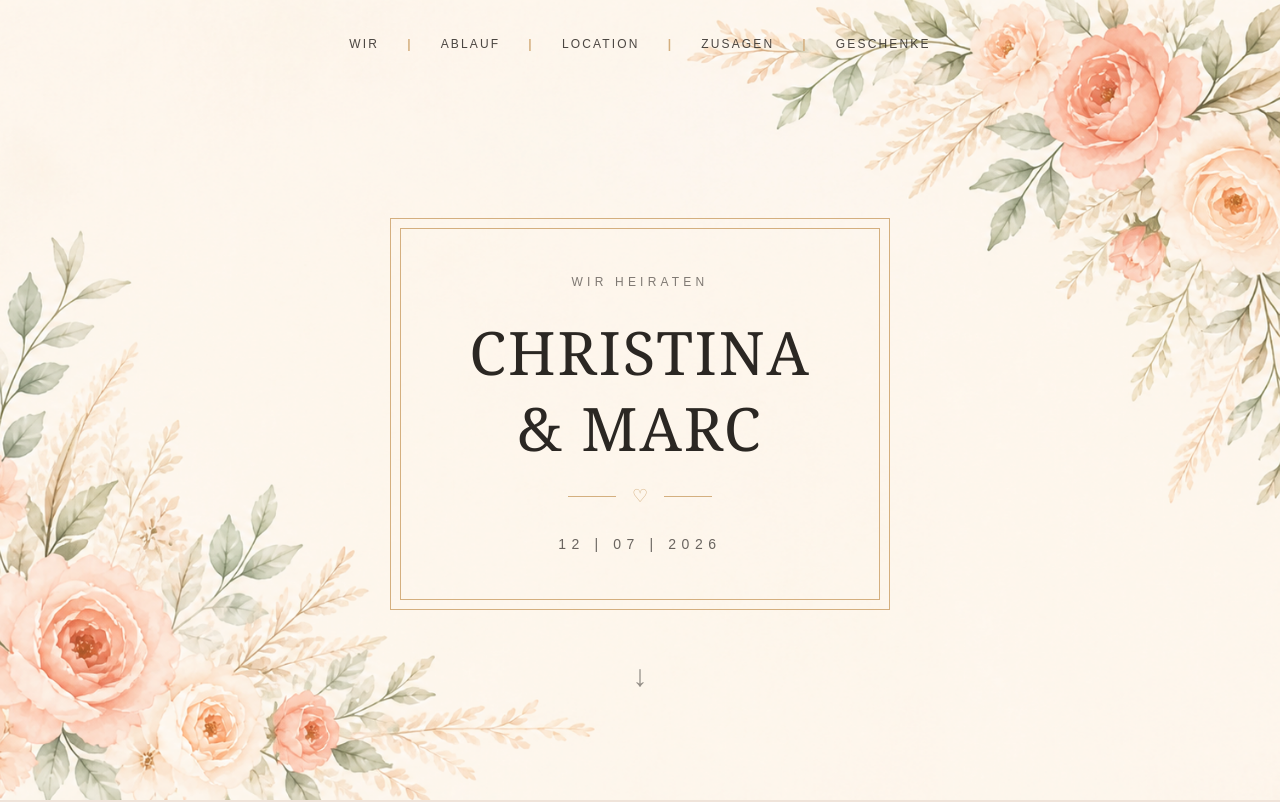
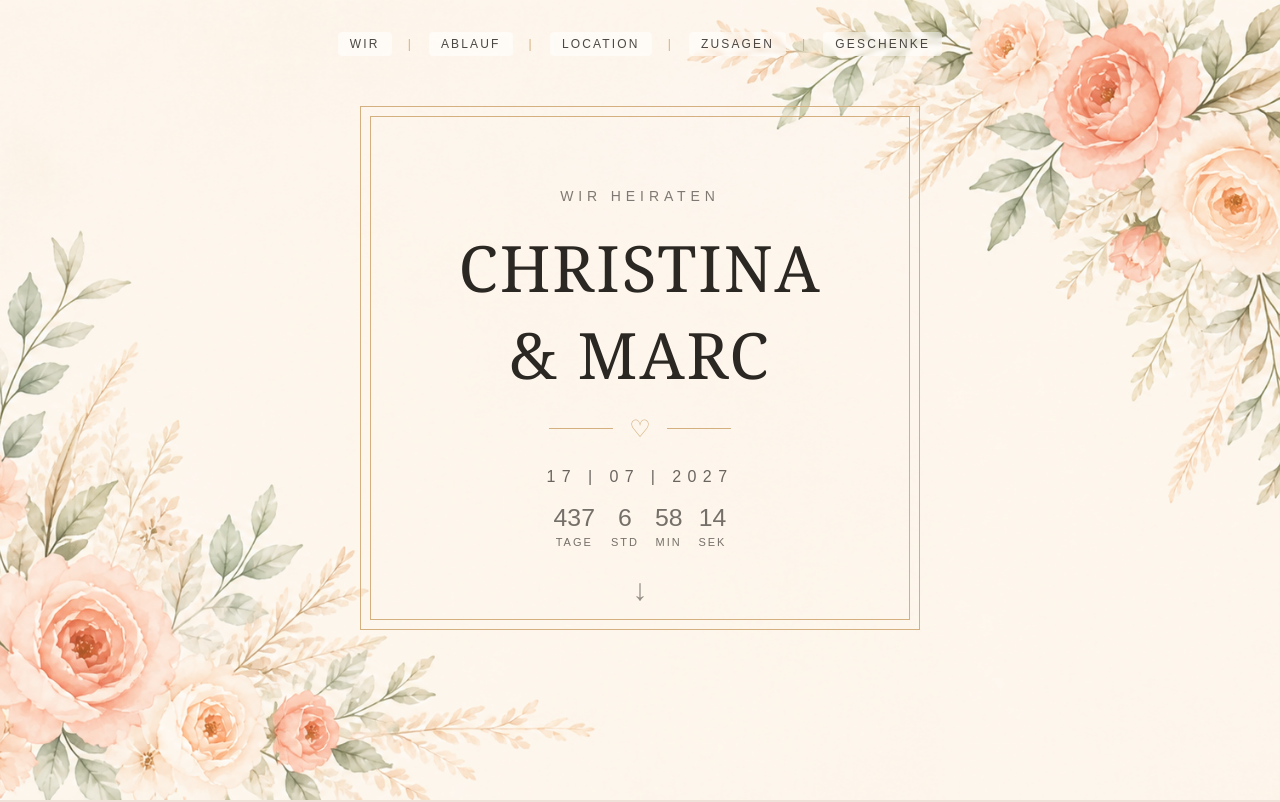
Before and after one commit to janmdl1/Hochzeits-websiteCM, a Next.js app: page / in a window 1280 px wide. Shown: the top 802 px of the page. Built offline with nearby package versions, Linux system fonts and the light colour scheme.

Commit message:
Hero Seite aufwerten und für große Bildschirme skalierbar machen

```diff
--- a/app/page.tsx
+++ b/app/page.tsx
@@ -1,9 +1,43 @@
+"use client";
+
+import { useEffect, useState } from "react";
+
 export default function Home() {
+  const weddingDate = new Date("2027-07-17T00:00:00");
+
+  const calculateTimeLeft = () => {
+    const now = new Date().getTime();
+    const difference = weddingDate.getTime() - now;
+
+    return {
+      days: Math.max(Math.floor(difference / (1000 * 60 * 60 * 24)), 0),
+      hours: Math.max(Math.floor((difference / (1000 * 60 * 60)) % 24), 0),
+      minutes: Math.max(Math.floor((difference / 1000 / 60) % 60), 0),
+      seconds: Math.max(Math.floor((difference / 1000) % 60), 0),
+    };
+  };
+
+  const [timeLeft, setTimeLeft] = useState({
+  days: 0,
+  hours: 0,
+  minutes: 0,
+  seconds: 0,
+});
+
+useEffect(() => {
+  setTimeLeft(calculateTimeLeft());
+
+  const timer = setInterval(() => {
+    setTimeLeft(calculateTimeLeft());
+  }, 1000);
+
+  return () => clearInterval(timer);
+}, []);
+
   return (
     <main className="min-h-screen bg-[#fbf7f1] text-[#2b2723]">
       {/* HERO */}
-      <section className="relative min-h-screen overflow-hidden px-6 bg-[#fbf7f1]">
-        {/* Floral background */}
+      <section className="relative min-h-[100svh] overflow-hidden bg-[#fbf7f1] px-6">
         <img
           src="/floral.png"
           alt=""
@@ -11,90 +45,85 @@ export default function Home() {
         />
 
         {/* Navigation */}
-        <nav className="relative z-10 flex flex-wrap items-center justify-center gap-4 pt-8 text-xs font-semibold uppercase tracking-[0.18em] text-[#2b2723]/85">
-          <a
-            href="#story"
-            className="rounded px-3 py-1 font-light transition hover:bg-white/50 hover:text-[#2b2723] hover:font-normal hover:tracking-[0.19em]"
-          >
-            Wir
-          </a>
-          <span className="text-[#d4af7f]">|</span>
-
-          <a
-            href="#ablauf"
-            className="rounded px-3 py-1 font-light transition hover:bg-white/50 hover:text-[#2b2723] hover:font-normal hover:tracking-[0.19em]"
-          >
-            Ablauf
-          </a>
-          <span className="text-[#d4af7f]">|</span>
-
-          <a
-            href="#location"
-            className="rounded px-3 py-1 font-light transition hover:bg-white/50 hover:text-[#2b2723] hover:font-normal hover:tracking-[0.19em]"
-          >
-            Location
-          </a>
-          <span className="text-[#d4af7f]">|</span>
-
-          <a
-            href="#rsvp"
-            className="rounded px-3 py-1 font-light transition hover:bg-white/50 hover:text-[#2b2723] hover:font-normal hover:tracking-[0.19em]"
-          >
-            Zusagen
-          </a>
-          <span className="text-[#d4af7f]">|</span>
-
-          <a
-            href="#geschenke"
-            className="rounded px-3 py-1 font-light transition hover:bg-white/50 hover:text-[#2b2723] hover:font-normal hover:tracking-[0.19em]"
-          >
-            Geschenke
-          </a>
+        <nav className="relative z-10 flex flex-wrap items-center justify-center gap-4 pt-8 text-xs uppercase tracking-[0.18em] text-[#2b2723]/85">
+          {[
+            ["Wir", "#story"],
+            ["Ablauf", "#ablauf"],
+            ["Location", "#location"],
+            ["Zusagen", "#rsvp"],
+            ["Geschenke", "#geschenke"],
+          ].map(([label, href], index, array) => (
+            <div key={label} className="flex items-center gap-4">
+              <a
+                href={href}
+                className="rounded bg-white/50 px-3 py-1 font-light backdrop-blur-[2px] transition hover:bg-white/90 hover:font-normal hover:tracking-[0.19em] hover:text-[#2b2723]"
+              >
+                {label}
+              </a>
+              {index < array.length - 1 && (
+                <span className="text-[#d4af7f]">|</span>
+              )}
+            </div>
+          ))}
         </nav>
 
         {/* Hero content */}
-        <div className="relative z-10 mt-16 flex min-h-[80vh] flex-col items-center justify-center text-center sm:mt-20">
-          {/* Name box */}
-          <div className="relative mx-auto w-full max-w-[500px] px-8 py-10 sm:px-14 sm:py-14">
-            {/* outer frame */}
+        <div className="relative z-10 flex min-h-[72vh] flex-col items-center justify-center pt-6 text-center sm:pt-12">
+          <div className="relative mx-auto flex w-full max-w-[460px] items-center justify-center px-6 py-6 sm:px-12 sm:py-12 xl:max-w-[560px] xl:px-20 xl:py-20 2xl:max-w-[650px]">
             <div className="absolute inset-0 border border-[#d4af7f]" />
-
-            {/* inner frame */}
             <div className="absolute inset-[10px] border border-[#d4af7f]" />
 
-            {/* content */}
-            <div className="relative">
-              <p className="mb-8 text-xs uppercase tracking-[0.35em] text-[#2b2723]/60">
+            <div className="relative flex flex-col items-center justify-center text-center">
+              <p className="mb-6 text-xs uppercase tracking-[0.35em] text-[#2b2723]/60 xl:text-sm">
                 Wir heiraten
               </p>
 
               <h1 className="font-serif font-light uppercase leading-[1.18] tracking-[0.12em]">
-                <span className="block text-[2.35rem] sm:text-5xl md:text-6xl">
+                <span className="block text-[1.45rem] sm:text-[2rem] md:text-[2.6rem] xl:text-[4rem] 2xl:text-[5.2rem]">
                   Christina
                 </span>
 
-                <span className="mt-3 block text-[2.35rem] sm:mt-4 sm:text-5xl md:text-6xl">
+                <span className="mt-2 block text-[1.45rem] sm:mt-3 sm:text-[2rem] md:text-[2.6rem] xl:text-[4rem] 2xl:text-[5.2rem]">
                   & Marc
                 </span>
               </h1>
 
-              {/* heart + lines */}
-              <div className="mt-6 flex items-center justify-center gap-4 text-[#d4af7f]">
-                <span className="h-px w-12 bg-[#d4af7f]" />
-                <span className="text-lg">♡</span>
-                <span className="h-px w-12 bg-[#d4af7f]" />
+              <div className="mt-5 flex items-center justify-center gap-4 text-[#d4af7f]">
+                <span className="h-px w-12 bg-[#d4af7f] xl:w-16" />
+                <span className="text-lg xl:text-2xl">♡</span>
+                <span className="h-px w-12 bg-[#d4af7f] xl:w-16" />
               </div>
 
-              <p className="mt-6 text-sm tracking-[0.4em] text-[#2b2723]/70">
-                12 | 07 | 2026
-              </p>
+              <div className="mt-5">
+                <p className="text-sm tracking-[0.4em] text-[#2b2723]/70 xl:text-base">
+                  17 | 07 | 2027
+                </p>
+
+                <div className="mt-3 flex items-center justify-center gap-2 text-[#2b2723]/65 sm:gap-4">
+                  {[
+                    [timeLeft.days, "Tage"],
+                    [timeLeft.hours, "Std"],
+                    [timeLeft.minutes, "Min"],
+                    [timeLeft.seconds, "Sek"],
+                  ].map(([value, label]) => (
+                    <div key={label} className="text-center">
+                      <p className="text-base font-light sm:text-xl md:text-2xl xl:text-[1.55rem] 2xl:text-3xl">
+                        {value}
+                      </p>
+
+                      <p className="text-[8px] uppercase tracking-[0.18em] sm:text-[9px] md:text-[10px] xl:text-[11px] 2xl:text-xs">
+                        {label}
+                      </p>
+                    </div>
+                  ))}
+                </div>
+              </div>
             </div>
           </div>
 
-          {/* arrow below box */}
           <a
             href="#story"
-            className="mt-12 text-3xl font-light text-[#2b2723]/50 transition hover:translate-y-1"
+            className="absolute bottom-4 left-1/2 z-20 -translate-x-1/2 text-3xl font-light text-[#2b2723]/50 transition hover:translate-y-1 sm:bottom-6"
           >
             ↓
           </a>
@@ -104,33 +133,28 @@ export default function Home() {
       {/* STORY */}
       <section
         id="story"
-        className="relative scroll-mt-20 overflow-hidden bg-[#efe3d9] px-6 py-24"
+        className="relative overflow-hidden bg-[#efe3d9] px-6 py-24"
       >
         <div className="relative z-10 mx-auto grid max-w-6xl items-center gap-20 md:grid-cols-2">
-          {/* Images */}
           <div className="relative mx-auto h-[520px] w-full max-w-md">
-            {/* Floral corner left */}
             <img
               src="/floral-corner-left.png"
               alt=""
-              className="pointer-events-none absolute -left-10 bottom-30 z-30 w-[300px] opacity-100"
+              className="pointer-events-none absolute -left-10 bottom-[120px] z-30 w-[300px] opacity-100"
             />
 
-            {/* Floral corner right */}
             <img
               src="/floral-corner-right.png"
               alt=""
-              className="pointer-events-none absolute -right-12 top-42 z-40 w-[300px] opacity-95"
+              className="pointer-events-none absolute -right-12 top-[168px] z-40 w-[300px] opacity-95"
             />
 
-            {/* Main image */}
             <img
               src="/couple-2.jpeg"
               alt="Christina und Marc"
               className="absolute left-0 top-0 z-0 h-[360px] w-[280px] rounded-sm object-cover shadow-lg"
             />
 
-            {/* Second image */}
             <img
               src="/couple-1.jpg"
               alt="Christina und Marc"
@@ -138,7 +162,6 @@ export default function Home() {
             />
           </div>
 
-          {/* Text */}
           <div>
             <h2 className="font-serif text-4xl font-light uppercase tracking-[0.2em]">
               Wie im Film
@@ -150,12 +173,10 @@ export default function Home() {
                 kennengelernt habt, was euch verbindet und warum dieser Tag für
                 euch so besonders ist.
               </p>
-
               <p>
                 Nach vielen gemeinsamen Momenten, Abenteuern und Erinnerungen
                 freuen wir uns darauf, diesen besonderen Tag mit euch zu feiern.
               </p>
-
               <p>
                 Wir können es kaum erwarten, mit euch zu lachen, zu tanzen und
                 unvergessliche Erinnerungen zu schaffen.
@@ -164,6 +185,7 @@ export default function Home() {
           </div>
         </div>
       </section>
+
       {/* ABLAUF */}
       <section
         id="ablauf"
@@ -174,18 +196,10 @@ export default function Home() {
         </h2>
 
         <div className="mx-auto mt-12 max-w-xl space-y-6 text-[#2b2723]/75">
-          <p>
-            <span className="font-medium">14:00</span> – Trauung
-          </p>
-          <p>
-            <span className="font-medium">15:30</span> – Sektempfang
-          </p>
-          <p>
-            <span className="font-medium">18:00</span> – Abendessen
-          </p>
-          <p>
-            <span className="font-medium">20:00</span> – Party
-          </p>
+          <p><span className="font-medium">14:00</span> – Trauung</p>
+          <p><span className="font-medium">15:30</span> – Sektempfang</p>
+          <p><span className="font-medium">18:00</span> – Abendessen</p>
+          <p><span className="font-medium">20:00</span> – Party</p>
         </div>
       </section>
 
@@ -201,9 +215,10 @@ export default function Home() {
         <p className="mt-6 text-[#2b2723]/70">Wallenburg, 83714 Miesbach</p>
 
         <iframe
+          title="Google Maps Wallenburg"
           className="mx-auto mt-10 h-[320px] w-full max-w-3xl rounded-sm shadow-lg"
           src="https://www.google.com/maps?q=Wallenburg,83714%20Miesbach&z=12&output=embed"
-        ></iframe>
+        />
       </section>
 
       {/* RSVP */}
```
